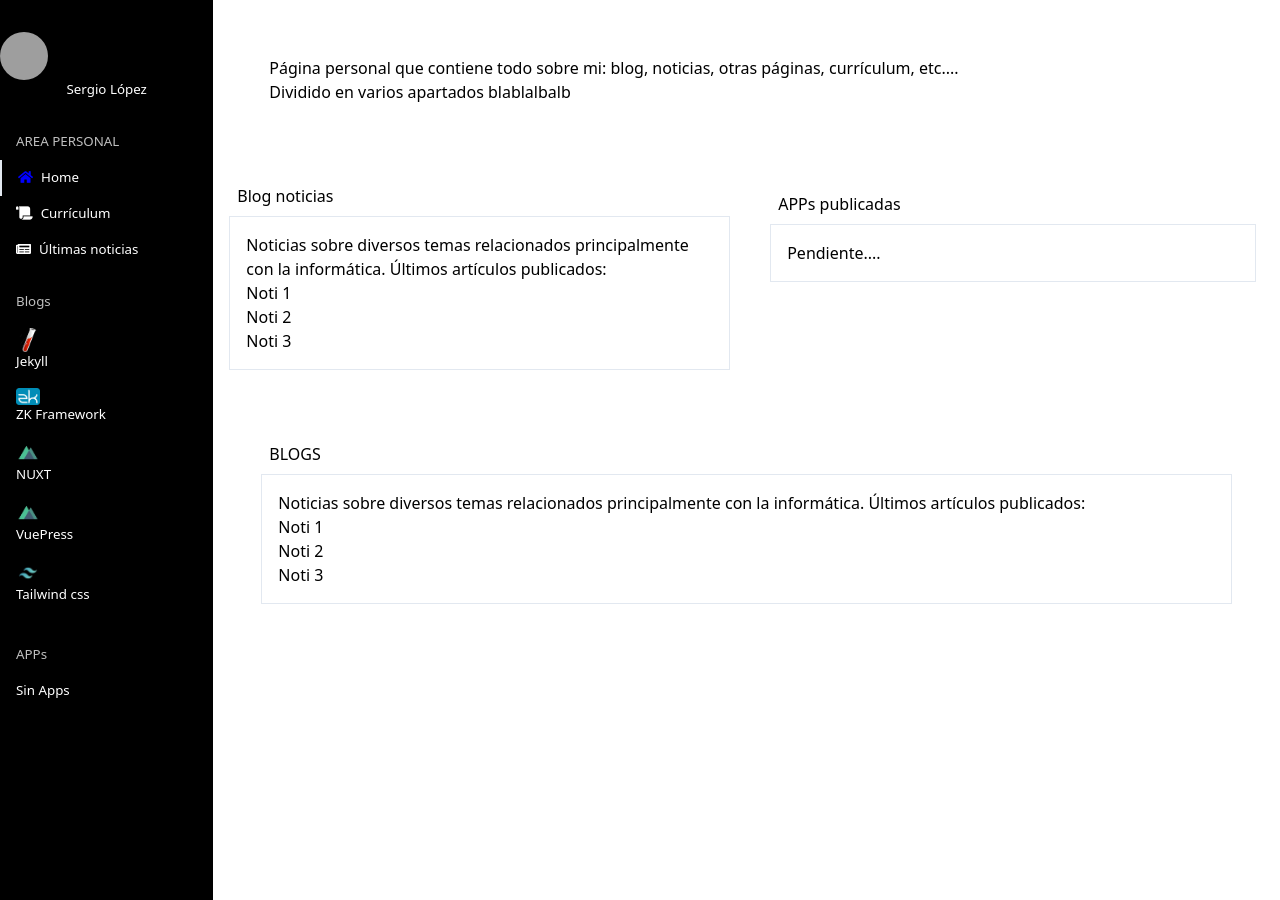
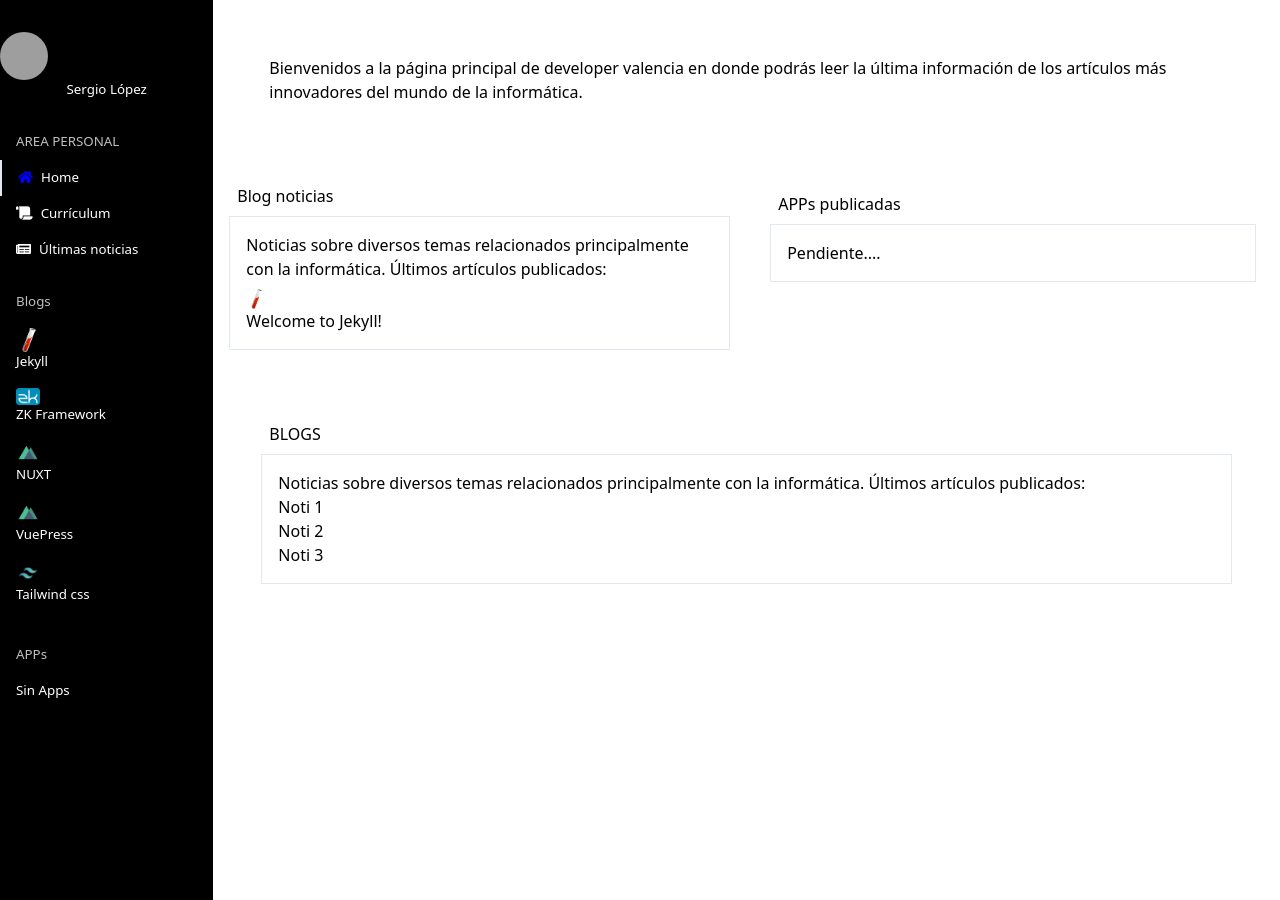
Before and after one commit to serloro/blog, a Jekyll site: the page built from index.md, in a window 1280 px wide. Built offline with Jekyll 4.4.1, drawn with Linux system fonts in a browser that asks for light colours; nearby versions of some CDN libraries; grey boxes are pictures that could not be loaded.

Commit message:
mejoras del home

```diff
--- a/_layouts/home.html
+++ b/_layouts/home.html
@@ -3,25 +3,25 @@ layout: default
 ---
 <div class="w-auto p-10 rounded-lg m-4">
   <p>
-    Página personal que contiene todo sobre mi: blog, noticias, otras páginas, currículum, etc....
-  </p>
-  <p>
-    Dividido en varios apartados blablalbalb
+    <h3>Bienvenidos a la página principal de developer valencia en donde podrás leer la última información de los artículos más innovadores del mundo de la informática.</h3>
   </p>
 </div>
 
+
   <div class="flex w-full">
-      <div class="w-1/2 m-4 ">
+    <div class="w-1/2 m-4 ">
           <div class="header p-2 bg-red-light  rounded-t-lg">
               <b4>Blog noticias</b4>
           </div>
-          <div class="border p-4">
+          <div class="border p-4 ">
               Noticias sobre diversos temas relacionados principalmente con la informática. Últimos artículos publicados:
-              <ul>
-                <li>Noti 1</li>
-                <li>Noti 2</li>
-                <li>Noti 3</li>
-              </ul>
+              <ul class="mt-2">
+                  {% for post in site.posts %}
+                    <li>
+                      <img src="{{post.image}}" width="20px" /><a href="{{ post.url }}">{{ post.title }}</a>
+                    </li>
+                  {% endfor %}
+                </ul>
           </div>
       </div>
       <div class="w-1/2 m-4 p-2">
--- a/_posts/2018-12-13-welcome-to-jekyll.markdown
+++ b/_posts/2018-12-13-welcome-to-jekyll.markdown
@@ -3,6 +3,7 @@ layout: post
 title:  "Welcome to Jekyll!"
 date:   2018-12-13 20:52:24 +0100
 categories: jekyll update
+image: /img/jekyll.png
 ---
 You’ll find this post in your `_posts` directory. Go ahead and edit it and re-build the site to see your changes. You can rebuild the site in many different ways, but the most common way is to run `jekyll serve`, which launches a web server and auto-regenerates your site when a file is updated.
 
```
Also changed, not shown: _blogs/2018-12-13-prueba.md (+1 -0 lines).
